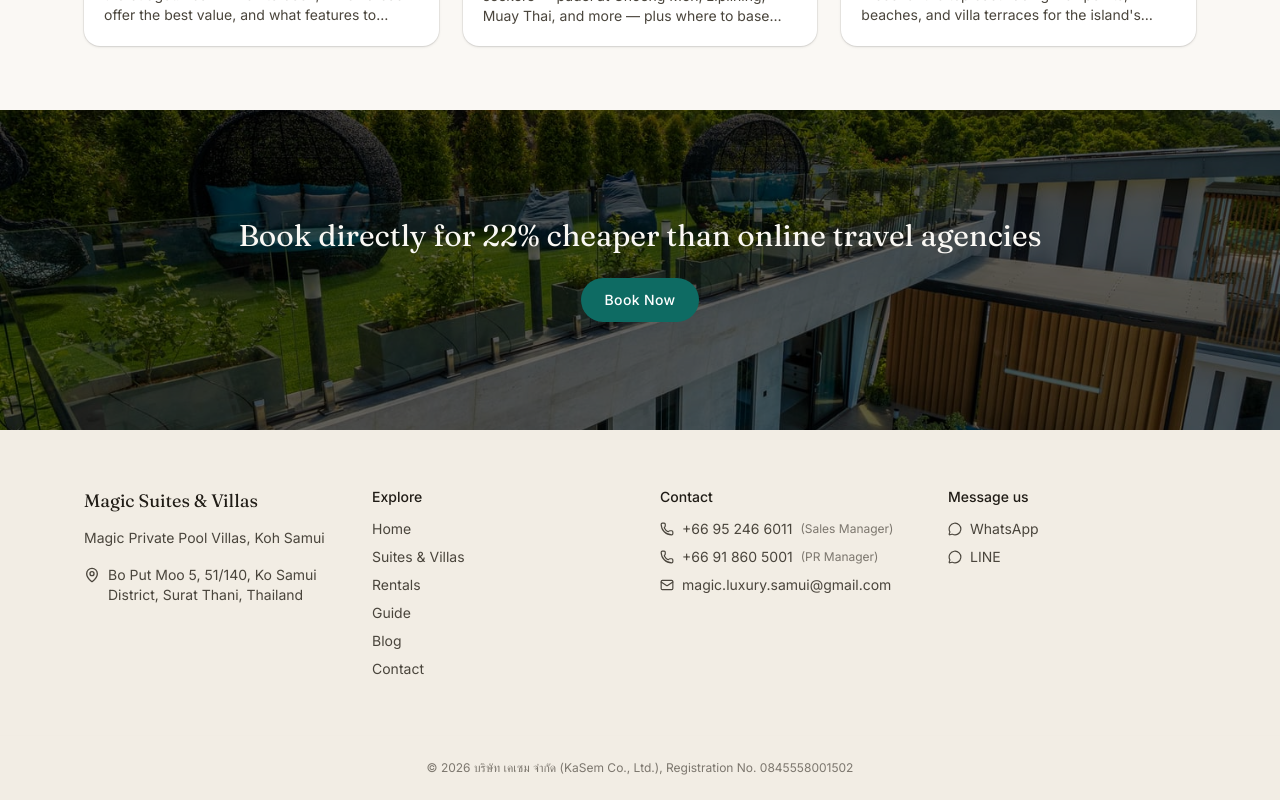
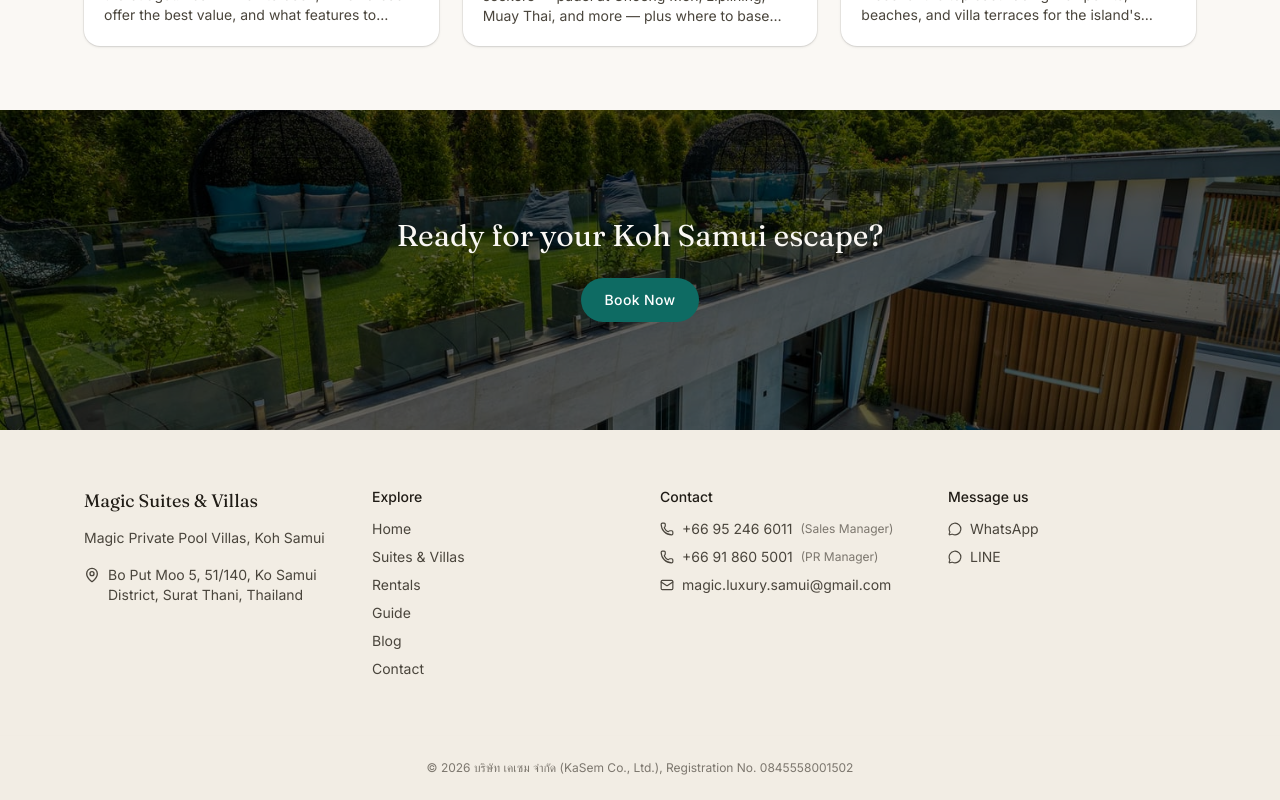
Before and after one commit to eldor1274/magicsamui-website, a Next.js app: page / in a window 1280 px wide. Shown: the part 3427-4227 px from the top of the page. Built offline with nearby package versions, Linux system fonts and the light colour scheme; no server answers.

Commit message:
Remove OTA price-comparison claim from homepage CTA

```diff
--- a/src/app/page.tsx
+++ b/src/app/page.tsx
@@ -176,7 +176,7 @@ export default function Home() {
         <div className="absolute inset-0 bg-black/60" />
         <div className="relative px-5 text-center text-stone-50">
           <h2 className="font-serif text-2xl sm:text-3xl">
-            Book directly for 22% cheaper than online travel agencies
+            Ready for your Koh Samui escape?
           </h2>
           <div className="mt-6 flex justify-center">
             <BookNowButton />
```
